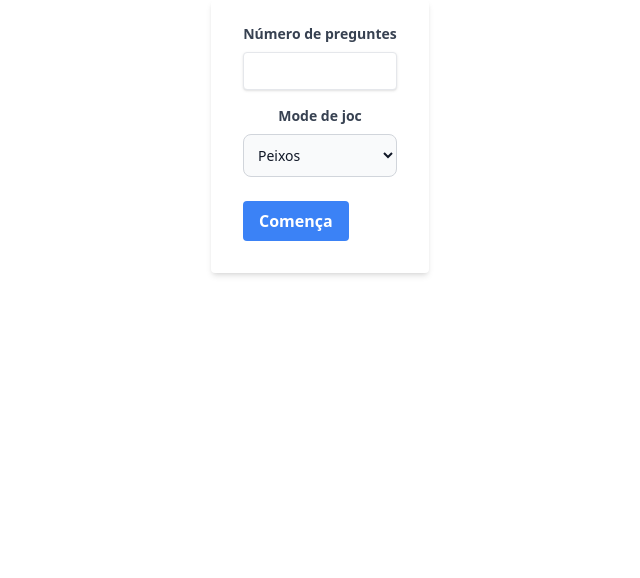
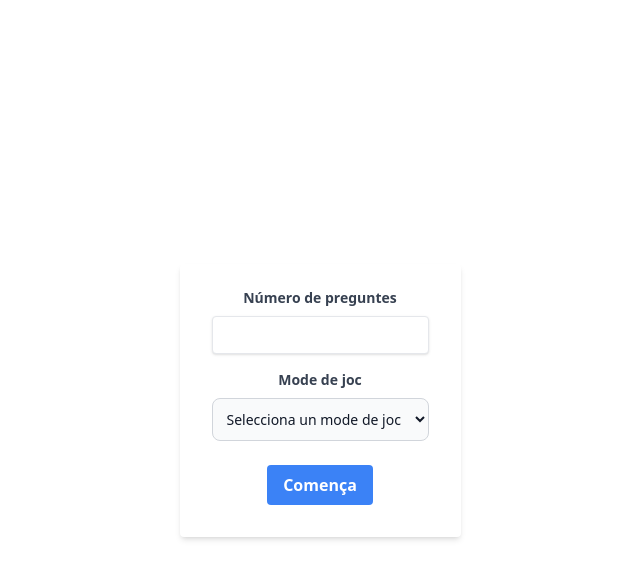
Before and after one commit to fergascod/MinkaID-React, a Next.js app: page /new_test in a window 1280 px wide. Shown: the top 578 px of the page, without its empty margins (320-960 px from the left). Built offline with nearby package versions, Linux system fonts and the light colour scheme.

Commit message:
center form vertically and set fake option

```diff
--- a/app/new_test/page.tsx
+++ b/app/new_test/page.tsx
@@ -6,12 +6,16 @@ import React, { useState, useEffect } from 'react';
 import Link from 'next/link'
 
 function get_game_modes() {
-    console.log(game_modes)
-    const options = []
+    console.log(game_modes);
+    const options = [];
     for (const mode of Object.keys(game_modes) as Array<keyof typeof game_modes>) {
-        options.push(<option key={game_modes[mode]} value={game_modes[mode]}>{mode}</option>);
+        options.push(
+            <option key={game_modes[mode]} value={game_modes[mode]}>
+                {mode}
+            </option>
+        );
     }
-    return options
+    return options;
 }
 
 export default function TestForm() {
@@ -19,14 +23,12 @@ export default function TestForm() {
     const [numQuestions, setNumQuestions] = useState<number | null>(null);
 
     useEffect(() => {
-        console.log(`/test?taxon_id=${mode}&num_questions=${numQuestions}`)
-    }, [mode, numQuestions])
-
-    get_game_modes();
+        console.log(`/test?taxon_id=${mode}&num_questions=${numQuestions}`);
+    }, [mode, numQuestions]);
 
     return (
-        <div className="w-full max-w-xs text-center flex justify-center ">
-            <form className="bg-white shadow-md rounded px-8 pt-6 pb-8 mb-4">
+        <div className="flex h-screen items-center justify-center text-center">
+            <form className="bg-white shadow-md rounded px-8 pt-6 pb-8">
                 <div className="mb-4">
                     <label className="block text-gray-700 text-sm font-bold mb-2">
                         Número de preguntes
@@ -45,17 +47,23 @@ export default function TestForm() {
                     <label className="block text-gray-700 text-sm font-bold mb-2">
                         Mode de joc
                     </label>
-                    <select className="bg-gray-50 border border-gray-300 text-gray-900 text-sm rounded-lg focus:ring-blue-500 focus:border-blue-500 block w-full p-2.5"
-                        onChange={(e) => setMode(e.target.value)}
+                    <select
+                        className="bg-gray-50 border border-gray-300 text-gray-900 text-sm rounded-lg focus:ring-blue-500 focus:border-blue-500 block w-full p-2.5"
+                        onChange={(e) => setMode(e.target.value || null)} // Ensure null when no valid selection
+                        value={mode || ""}
                     >
+                        <option value="" disabled>
+                            Selecciona un mode de joc
+                        </option>
                         {get_game_modes()}
                     </select>
                 </div>
-                <div className="flex items-center justify-between">
-                    <button type="submit" className="bg-blue-500 hover:bg-blue-700 text-white font-bold py-2 px-4 rounded focus:outline-none focus:shadow-outline" >
-                        <Link href={`/test?taxon_id=${mode}&num_questions=${numQuestions}`}>Comença</Link>
-                    </button>
-                </div>
+                <button
+                    type="submit"
+                    className="bg-blue-500 hover:bg-blue-700 text-white font-bold py-2 px-4 rounded focus:outline-none focus:shadow-outline"
+                >
+                    <Link href={`/test?taxon_id=${mode}&num_questions=${numQuestions}`}>Comença</Link>
+                </button>
             </form>
         </div>
     );
--- a/package.json
+++ b/package.json
@@ -12,6 +12,7 @@
     "next": "15.0.3",
     "react": "19.0.0-rc-66855b96-20241106",
     "react-dom": "19.0.0-rc-66855b96-20241106",
+    "react-image-zoom": "^1.3.1",
     "react-medium-image-zoom": "^5.2.10",
     "react-router-dom": "^6.28.0"
   },
```
Also changed, not shown: .eslintrc.json (added), 1 other file (tests, documents, lock files or other folders).
